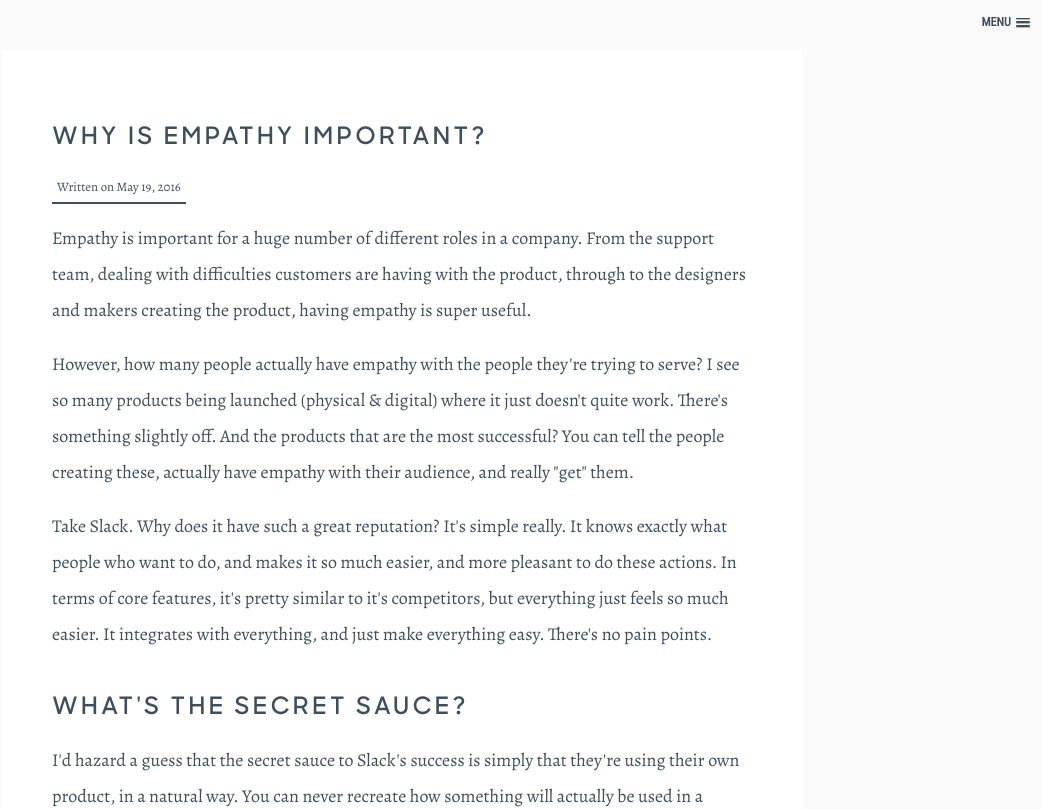
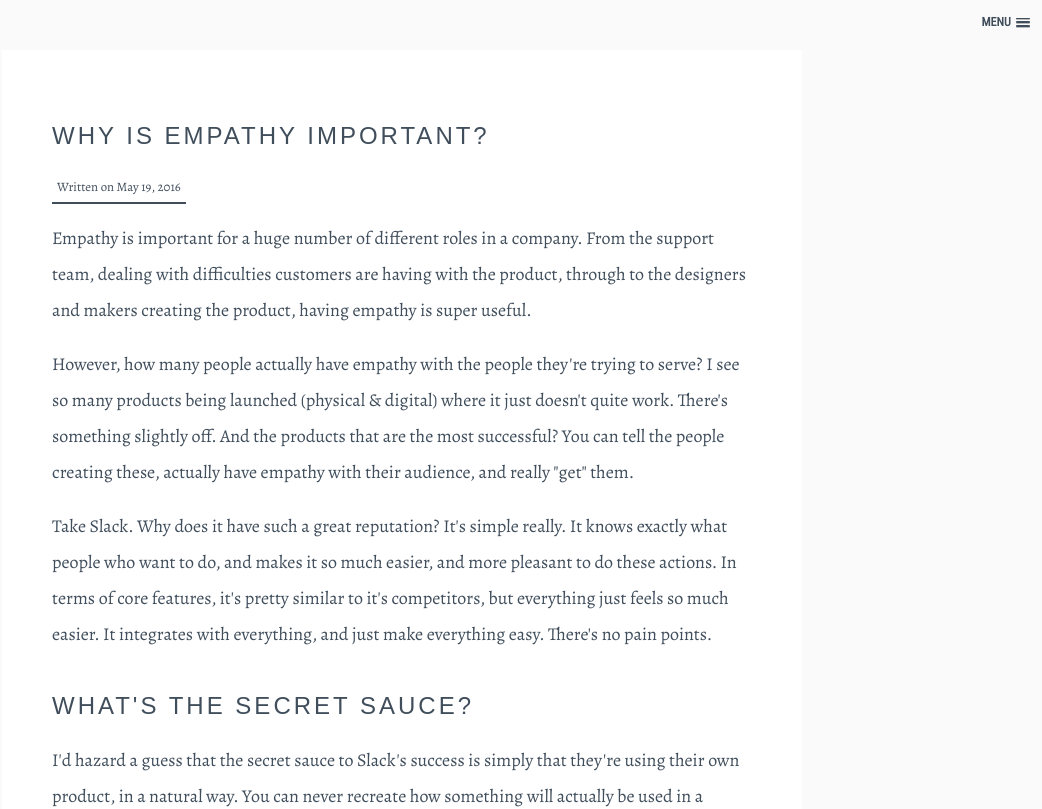
Before and after one commit to benhubbard434/benhubbard, a Jekyll site: the page built from _posts/2016-05-19-why-is-empathy-important.html, in a window 1280 px wide. Shown: the top 809 px of the page, without its empty margins (238-1280 px from the left). Built offline with Jekyll 4.4.1, drawn with Linux system fonts in a browser that asks for light colours; nearby versions of some CDN libraries.

Commit message:
Update app.css

```diff
--- a/assets/css/app.css
+++ b/assets/css/app.css
@@ -33,7 +33,7 @@ a,abbr,acronym,address,applet,article,aside,audio,b,big,blockquote,body,canvas,c
 		}
 		h1, h2 {
 			font-size: 1.5em;
-			font-family:SharpUnity;
+			font-family:sans-serif, SharpUnity;
 			margin-bottom: 18px;
 			color: #404e5c;
 			line-height: 1.5;
```
